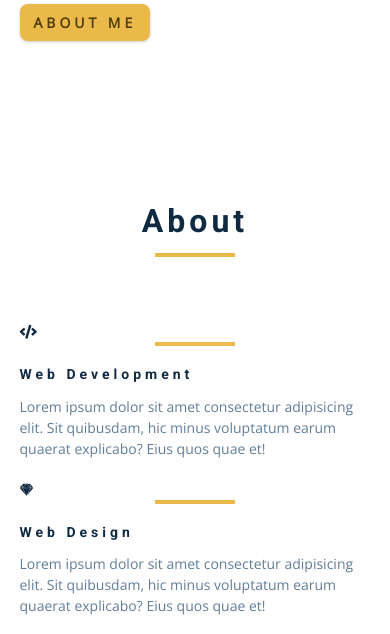
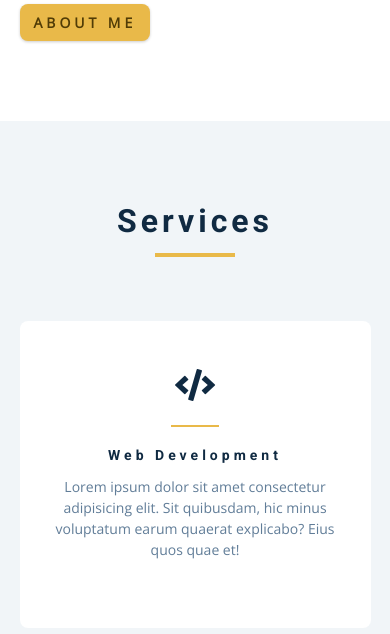
Before and after one commit to NSGuliyev/My-Responsive-Portfolio, a plain HTML site: page index.html in a window 390 px wide. Shown: the part 1870-2504 px from the top of the page. Drawn offline with nearby package versions, Linux system fonts and the light colour scheme.

Commit message:
Services CSS - Small Screen

```diff
--- a/css/styles.css
+++ b/css/styles.css
@@ -177,6 +177,10 @@ p {
 .section-title {
   margin-bottom: 4rem;
   text-align: center;
+}
+
+.bg-grey {
+  background: var(--clr-grey-10);
 }
 
 /*
@@ -452,8 +456,47 @@ About
 Services
 ===============
 */
+/* bg-grey in globals */
+.bg-grey {
+  background: var(--clr-grey-10);
+}
+.service {
+  background: var(--clr-white);
+  padding: 3rem 1.5rem;
+  margin-bottom: 2rem;
+  border-radius: var(--radius);
+  text-align: center;
+  transition: var(--transition);
+}
+
+.service-icon {
+  font-size: 2rem;
+  margin-bottom: 1.5rem;
+}
+
+.service .underline {
+  width: 3rem;
+  height: 0.12rem;
+  transition: var(--transition);
+}
+
+.service p {
+  transition: var(--transition);
+}
+
+.service:hover {
+  background: var(--clr-primary-5);
+  color: var(--clr-white);
+}
+
+.service:hover p {
+  color: var(--clr-white);
+}
+
+.service:hover .underline{
+  background: var(--clr-white);
+}
 /* small screen layout setup */
-/* bg-grey in globals */
 
 /*
 ===============
--- a/index.html
+++ b/index.html
@@ -166,7 +166,7 @@
     <section class="section bg-grey">
       <!-- section title -->
       <div class="section-title">
-        <h2>about</h2>
+        <h2>services</h2>
         <div class="underline"></div>
       </div>
       <!-- end of section title -->
```
